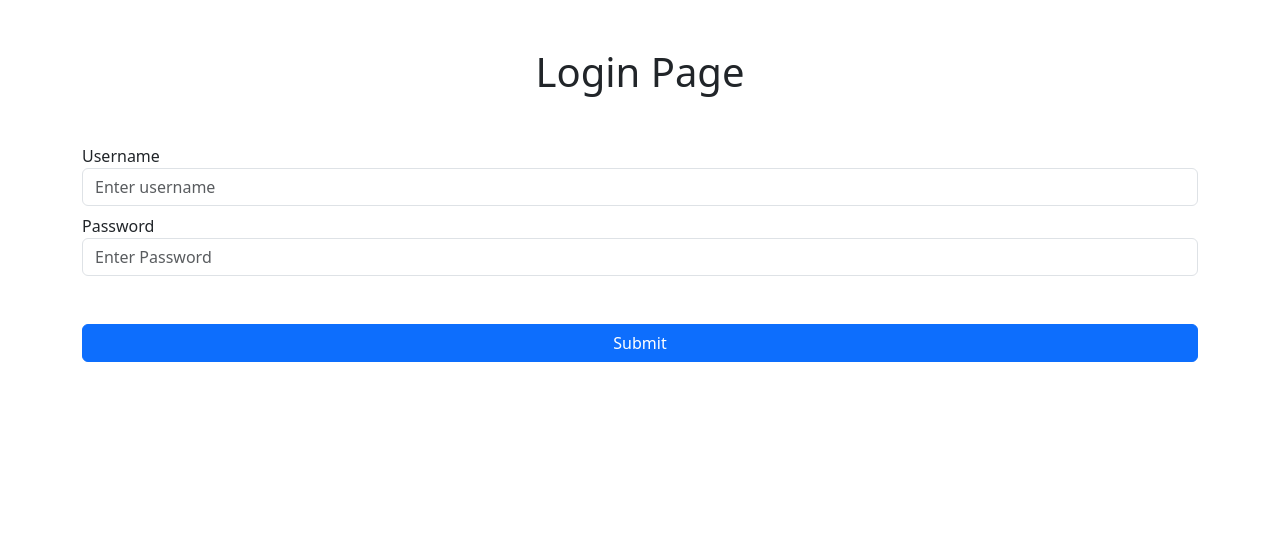
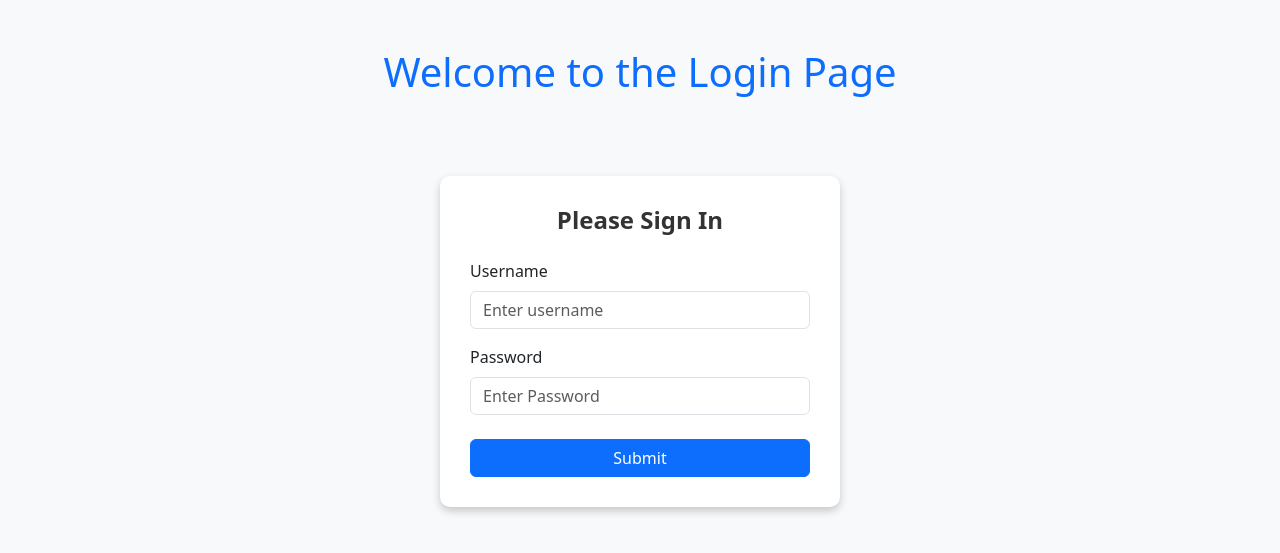
Before and after one commit to Angelito0022/Hunger-Relief-Platform-A-Surplus-Food-Donation-and-Distribution-Management-System, a PHP site: page /login.php in a window 1280 px wide. Shown: the top 553 px of the page. Run offline with PHP 8.4, Linux system fonts and the light colour scheme.

Commit message:
Adding some design/style

```diff
--- a/login.php
+++ b/login.php
@@ -9,45 +9,58 @@ if ($_SERVER['REQUEST_METHOD'] == 'POST') {
     $result = mysqli_query($conn, $sql);
 
     if ($result) {
-        echo ", Data inserted successfully...";
+        echo "Data inserted successfully...";
     } else {
         die(mysqli_error($conn));
     }
-
 }
 ?>
-
 
 <!doctype html>
 <html lang="en">
 <head>
     <meta charset="utf-8">
     <meta name="viewport" content="width=device-width, initial-scale=1">
-    <title>Login page</title>
+    <title>Login Page</title>
     <link href="https://cdn.jsdelivr.net/npm/bootstrap@5.3.3/dist/css/bootstrap.min.css" rel="stylesheet" integrity="sha384-QWTKZyjpPEjISv5WaRU9OFeRpok6YctnYmDr5pNlyT2bRjXh0JMhjY6hW+ALEwIH" crossorigin="anonymous">
-
-<title>Login page</title>
+    <style>
+        body {
+            background-color: #f8f9fa;
+        }
+        .login-container {
+            max-width: 400px;
+            margin: auto;
+            padding: 30px;
+            background-color: #ffffff;
+            border-radius: 10px;
+            box-shadow: 0 4px 8px rgba(0, 0, 0, 0.2);
+            margin-top: 80px;
+        }
+        .login-title {
+            font-size: 24px;
+            font-weight: 700;
+            color: #333;
+        }
+    </style>
 </head>
 <body>
 
-    <h1 class="text-center mt-5">Login Page</h1>
-    <div class="container mt-5">
+    <h1 class="text-center mt-5 text-primary">Welcome to the Login Page</h1>
+    <div class="container">
+        <div class="login-container">
+            <h2 class="login-title text-center mb-4">Please Sign In</h2>
             <form action="login.php" method="post">
-
-    <form>
-  <div class="form-group">
-    <label for="exampleInputEmail1">Username</label>
-    <input type="name" class="form-control"   placeholder="Enter username" name="username">
-
+                <div class="form-group mb-3">
+                    <label for="username" class="form-label">Username</label>
+                    <input type="text" class="form-control" id="username" placeholder="Enter username" name="username" required>
                 </div>
-  <div class="form-group mt-2">
-    <label for="exampleInputPassword1">Password</label>
-    <input type="password" class="form-control"  placeholder="Enter Password" name="password">
+                <div class="form-group mb-4">
+                    <label for="password" class="form-label">Password</label>
+                    <input type="password" class="form-control" id="password" placeholder="Enter Password" name="password" required>
                 </div>
-
-  <button type="submit" class="btn btn-primary w-100 mt-5">Submit</button>
+                <button type="submit" class="btn btn-primary w-100">Submit</button>
             </form>
-
+        </div>
     </div>
 
 </body>
```
Lines whose indentation alone changed are shown as unchanged.
